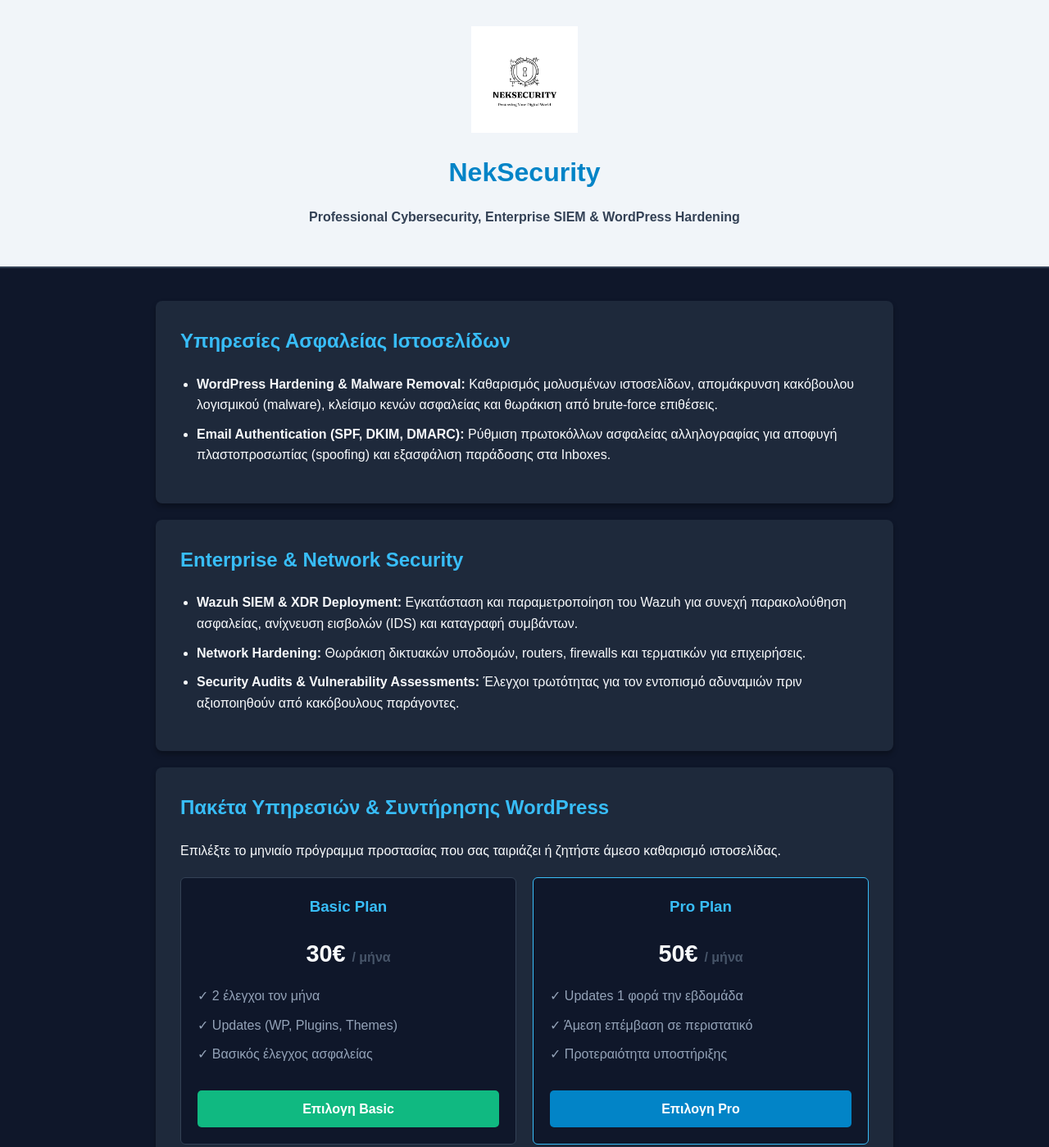
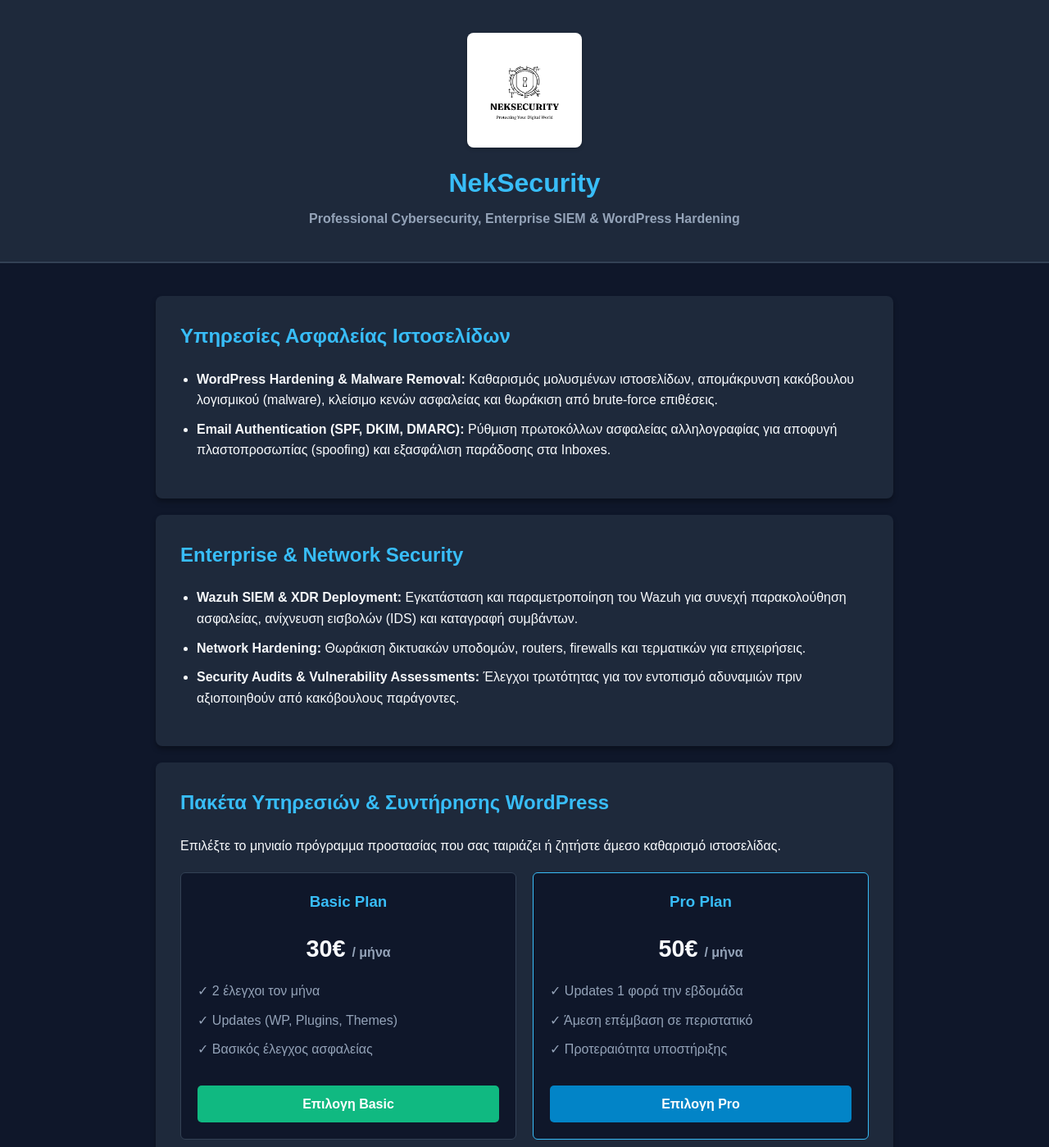
Before and after one commit to karavasilisnektarios/karavasilisnektarios.github.io, a plain HTML site: page index.html in a window 1280 px wide. Shown: the top 1399 px of the page at 82% size. Drawn offline with Linux system fonts and the light colour scheme.

Commit message:
Update index.html

```diff
--- a/index.html
+++ b/index.html
@@ -7,10 +7,11 @@
     <style>
         body { font-family: Arial, sans-serif; margin: 0; padding: 0; background-color: #0f172a; color: #f8fafc; line-height: 1.6; }
 
-        header { background: #f1f5f9; padding: 2rem; text-align: center; border-bottom: 2px solid #334155; color: #1e293b; }
-        header h1 { color: #0284c7; margin: 0 0 10px 0; }
-        header p { color: #334155; font-weight: bold; }
-        .logo-img { max-width: 130px; height: auto; margin-bottom: 15px; }
+        /* Κάνουμε το header σκούρο ίδιο με τις κάρτες για να δένει το λογότυπο */
+        header { background: #1e293b; padding: 2.5rem 2rem; text-align: center; border-bottom: 2px solid #334155; color: #f8fafc; }
+        header h1 { color: #38bdf8; margin: 10px 0 5px 0; }
+        header p { color: #94a3b8; font-weight: bold; margin: 0; }
+        .logo-img { max-width: 140px; height: auto; border-radius: 8px; box-shadow: 0 2px 4px rgba(0,0,0,0.2); }
 
         .container { max-width: 900px; margin: 40px auto; padding: 0 20px; }
         .card { background: #1e293b; padding: 30px; border-radius: 8px; margin-bottom: 20px; box-shadow: 0 4px 6px rgba(0,0,0,0.3); }
@@ -37,9 +38,7 @@
 <body>
 
     <header>
-        <!-- Βεβαιώσου ότι έχεις ανεβάσει το αρχείο ως logo.png στο GitHub σου -->
         <img src="logo.png" alt="NekSecurity Logo" class="logo-img">
-
         <h1>NekSecurity</h1>
         <p>Professional Cybersecurity, Enterprise SIEM & WordPress Hardening</p>
     </header>
@@ -71,7 +70,7 @@
                 <div class="price-box">
                     <div>
                         <h3>Basic Plan</h3>
-                        <div class="price">30€ <span style="font-size: 1rem; color: #475569;">/ μήνα</span></div>
+                        <div class="price">30€ <span style="font-size: 1rem; color: #94a3b8;">/ μήνα</span></div>
                         <ul style="text-align: left; list-style-type: none; padding: 0; color: #94a3b8;">
                             <li>✓ 2 έλεγχοι τον μήνα</li>
                             <li>✓ Updates (WP, Plugins, Themes)</li>
@@ -85,7 +84,7 @@
                 <div class="price-box" style="border-color: #38bdf8;">
                     <div>
                         <h3>Pro Plan</h3>
-                        <div class="price">50€ <span style="font-size: 1rem; color: #475569;">/ μήνα</span></div>
+                        <div class="price">50€ <span style="font-size: 1rem; color: #94a3b8;">/ μήνα</span></div>
                         <ul style="text-align: left; list-style-type: none; padding: 0; color: #94a3b8;">
                             <li>✓ Updates 1 φορά την εβδομάδα</li>
                             <li>✓ Άμεση επέμβαση σε περιστατικό</li>
@@ -98,8 +97,8 @@
                 <!-- Malware Removal / Emergency -->
                 <div class="price-box" style="border-color: #ef4444;">
                     <div>
-                        <h3 style="color: #dc2626;">Malware Removal</h3>
-                        <div class="price" style="font-size: 1.4rem; color: #ef4444;">Έκτακτη Υπηρεσία</div>
+                        <h3 style="color: #f87171;">Malware Removal</h3>
+                        <div class="price" style="font-size: 1.4rem; color: #f87171;">Έκτακτη Υπηρεσία</div>
                         <ul style="text-align: left; list-style-type: none; padding: 0; font-size: 0.95rem; color: #94a3b8;">
                             <li>✓ Πλήρης καθαρισμός site</li>
                             <li>✓ Απομάκρυνση κακόβουλου κώδικα</li>
```
